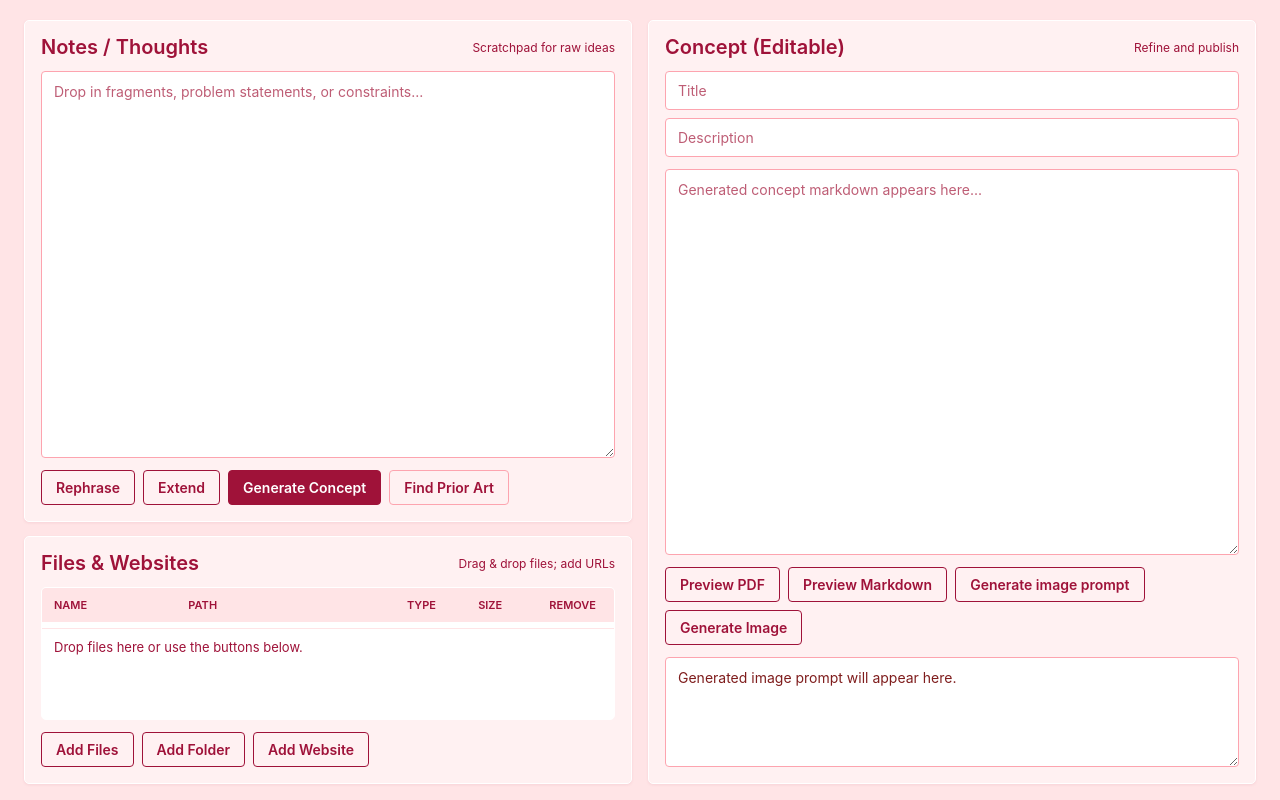
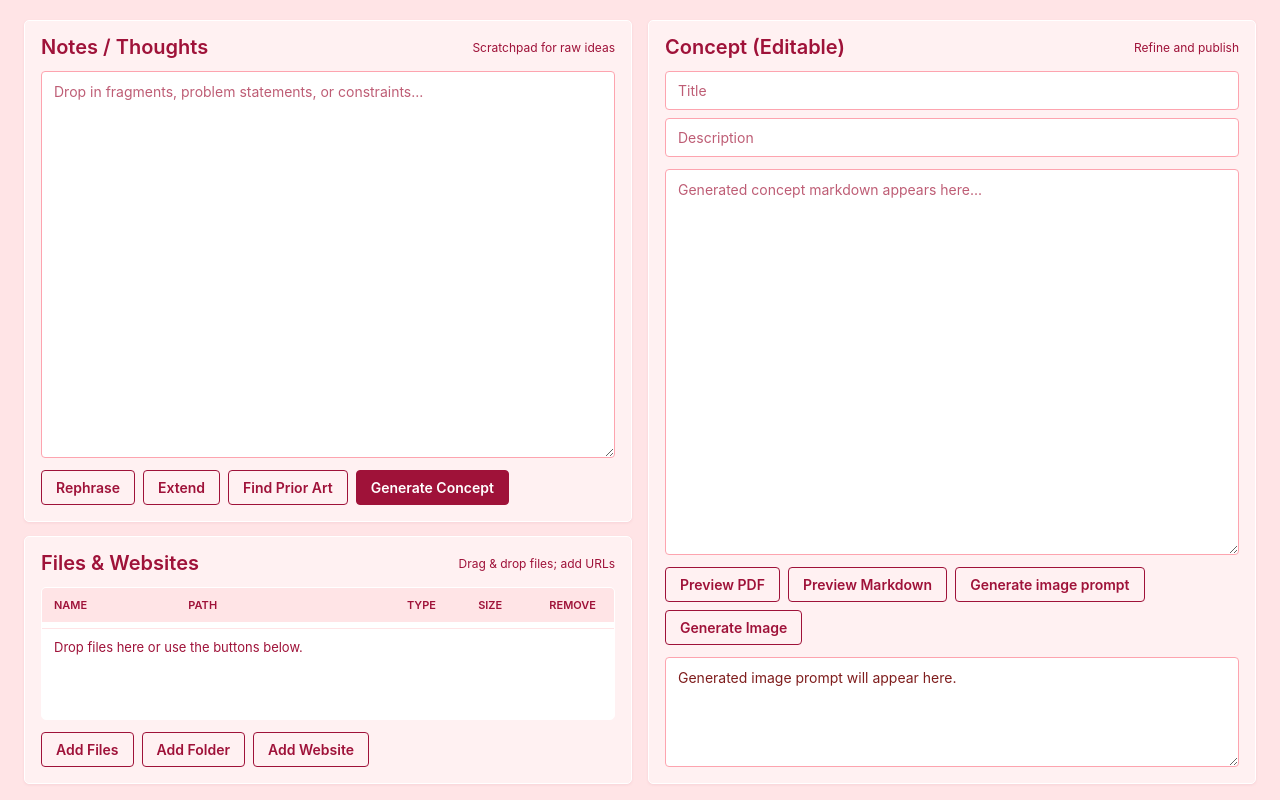
Before and after one commit to giers10/concept-maker, a React (Vite) app: page / in a window 1280 px wide. Built offline with nearby package versions, Linux system fonts and the light colour scheme.

Commit message:
Update Find Prior Art button structure

```diff
--- a/src/App.tsx
+++ b/src/App.tsx
@@ -657,8 +657,8 @@ export default function App() {
             <div className="controls">
               <button onClick={onRephrase} disabled={busy.rephrase}>Rephrase</button>
               <button onClick={onExtend} disabled={busy.extend}>Extend</button>
+              <button onClick={onPriorArt} disabled={busy.prior}>Find Prior Art</button>
               <button className="primary" onClick={onGenerateConcept} disabled={busy.generate}>Generate Concept</button>
-              <button className="secondary" onClick={onPriorArt} disabled={busy.prior}>Find Prior Art</button>
             </div>
           </section>
 
```
